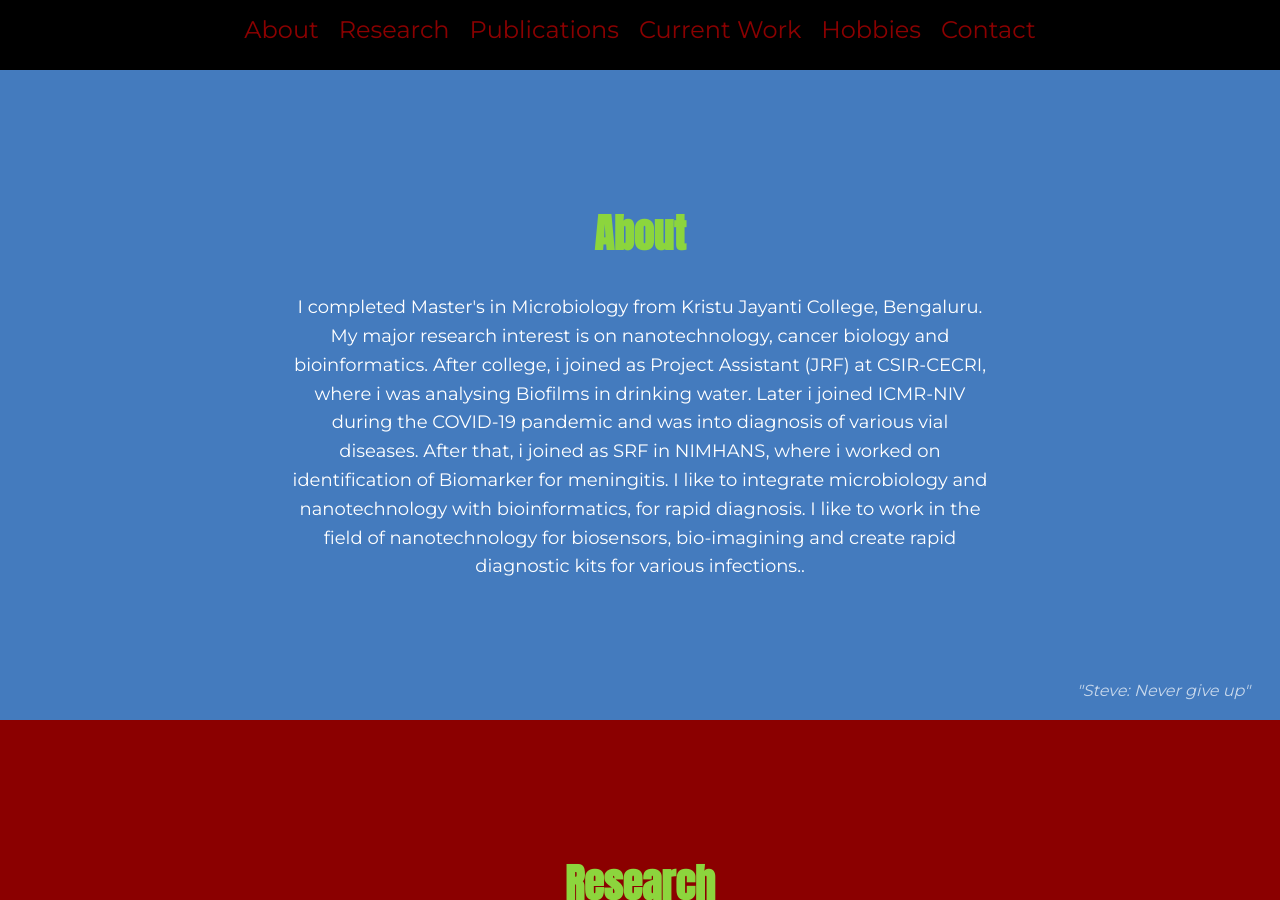
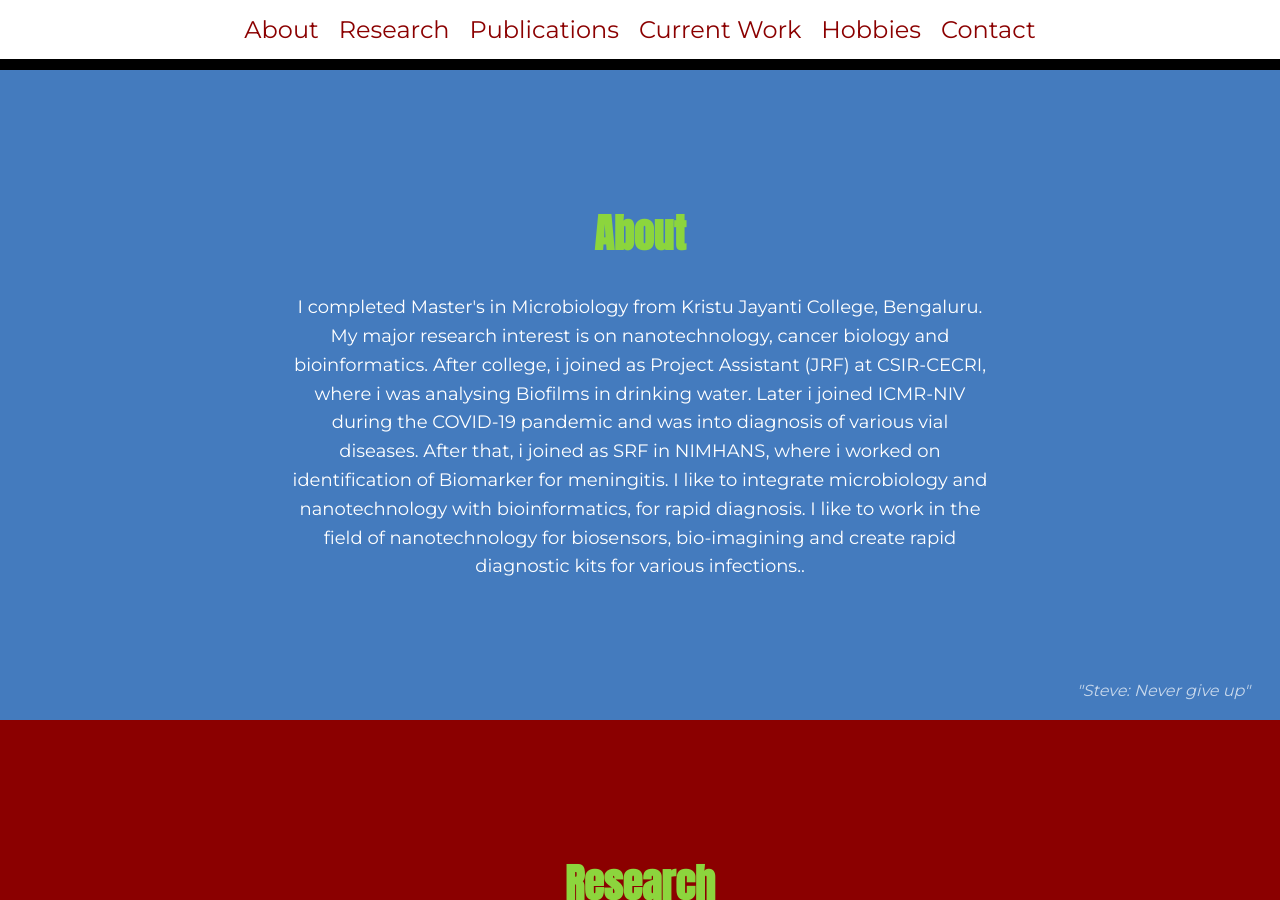
Before and after one commit to nanosrini/nanosrini.github.io, a Jekyll site: the page home/index.html, which Jekyll copies as it is, in a window 1280 px wide and 900 px high. Built offline with Jekyll 4.4.1, drawn with Linux system fonts in a browser that asks for light colours.

Commit message:
Update index.html

```diff
--- a/home/index.html
+++ b/home/index.html
@@ -23,7 +23,7 @@
   top: 0;
   left: 0;
   width: 100%;
-  background: black;
+  background: white;
   display: flex;
   justify-content: center;
   gap: 20px;
```
